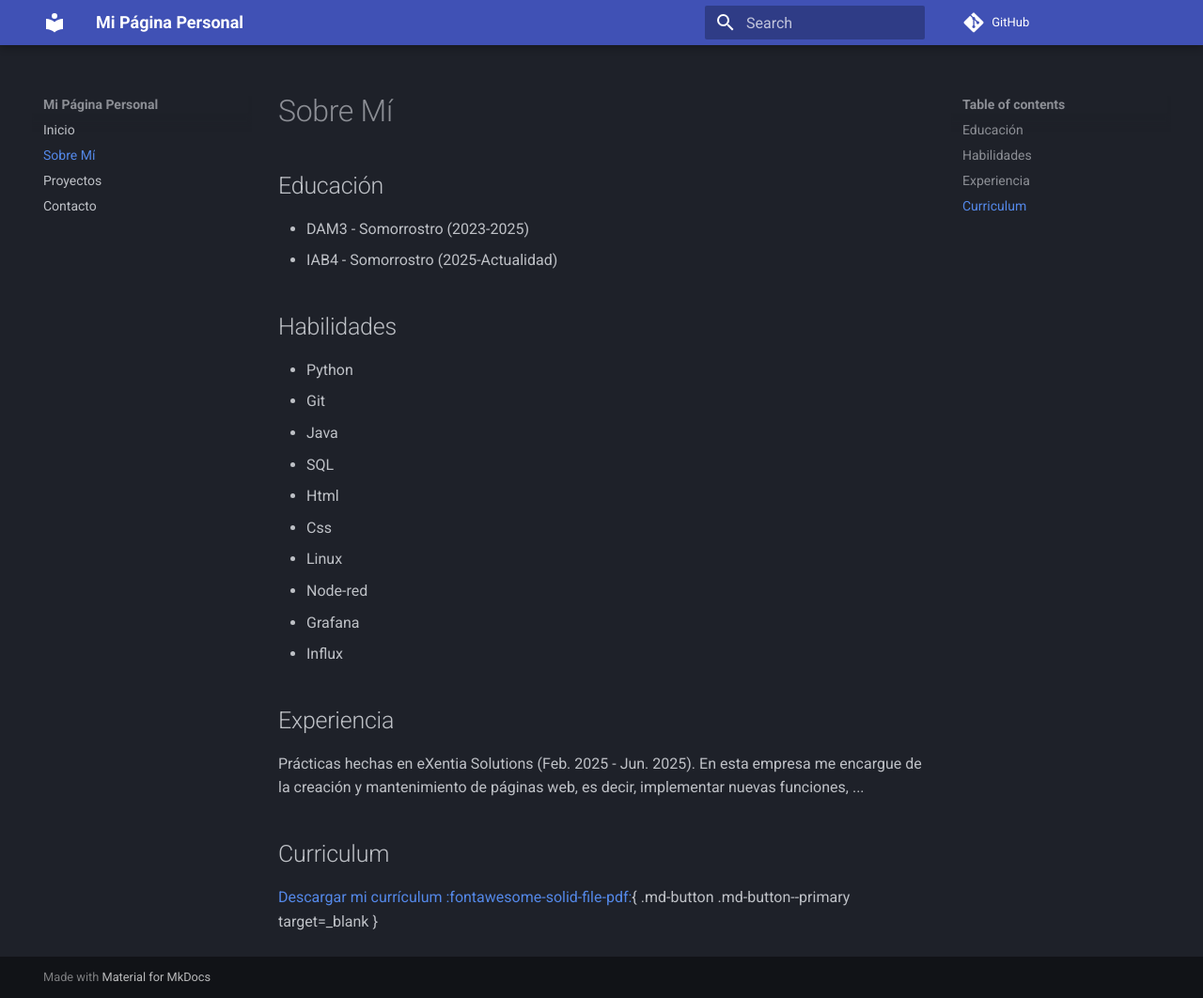
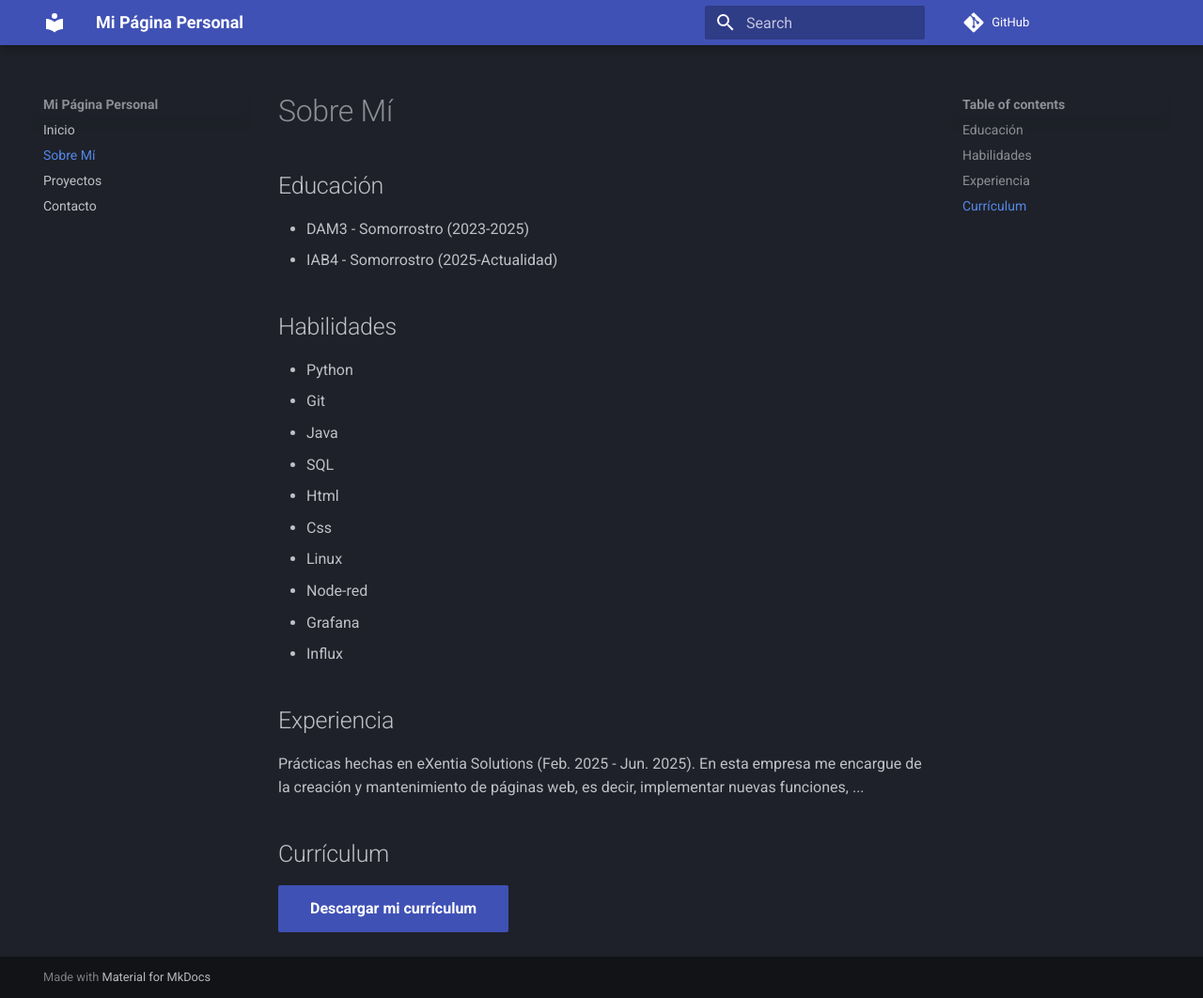
Before and after one commit to iker-iglesias/iker-iglesias.github.io, an MkDocs documentation site: the page built from docs/sobre-mi.md, in a window 1280 px wide and 1062 px high. Shown: the whole window at 94% size. Built offline with MkDocs 1.6.1 and Material for MkDocs 9.7.7, drawn with Linux system fonts in a browser that asks for light colours; comment, search, counter and statistics services are not loaded.

Commit message:
cambios finales para correcto funcionamiento de la descarga del cv

```diff
--- a/docs/sobre-mi.md
+++ b/docs/sobre-mi.md
@@ -19,6 +19,6 @@
 ## Experiencia
 Prácticas hechas en eXentia Solutions (Feb. 2025 - Jun. 2025). En esta empresa me encargue de la creación y mantenimiento de páginas web, es decir, implementar nuevas funciones, ...
 
-## Curriculum
+## Currículum
 
-[Descargar mi currículum :fontawesome-solid-file-pdf:](assets/cv.pdf){ .md-button .md-button--primary target=_blank }
+[Descargar mi currículum](assets/cv.pdf){ .md-button .md-button--primary target=_blank }
--- a/mkdocs.yml
+++ b/mkdocs.yml
@@ -3,7 +3,7 @@ site_author: Iker Iglesias González
 site_url: https://iker-iglesias.github.io
 
 theme:
-  name: material  # Prueba: material, mkdocs, readthedocs
+  name: material
   palette:
     scheme: slate
 
@@ -14,3 +14,7 @@ nav:
   - Contacto: contacto.md
 
 repo_url: https://github.com/iker-iglesias/iker-iglesias.github.io
+
+markdown_extensions:
+  - attr_list
+  - md_in_html
```
